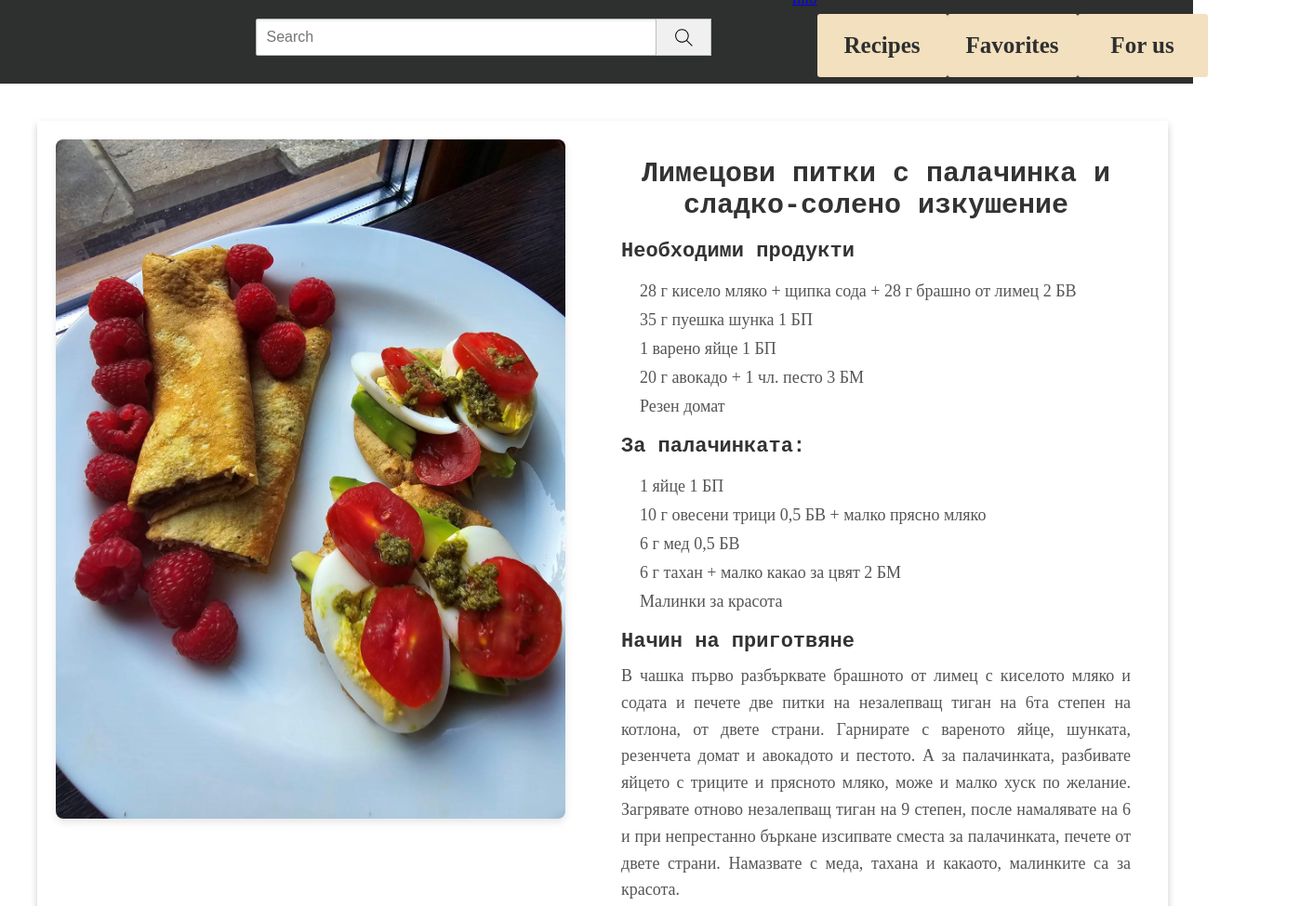
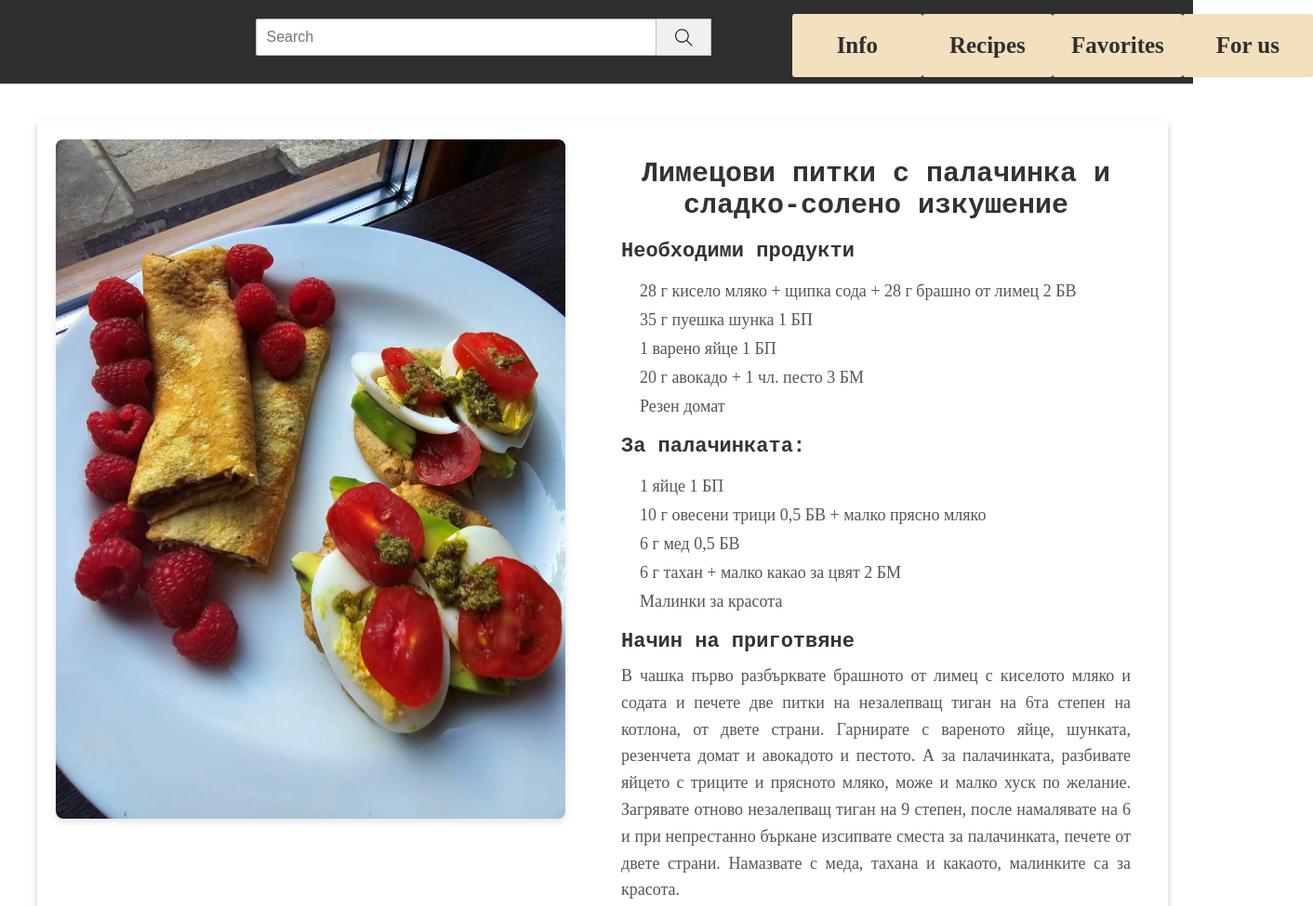
Before and after one commit to preslava-miteva/remo-nt, a website: page open.html in a window 1280 px wide. Shown: the top 975 px of the page at 93% size, 1412 px wide, since content can reach past the window. Drawn offline with Linux system fonts and the light colour scheme.

Commit message:
again updating the upper buttons

```diff
--- a/open.html
+++ b/open.html
@@ -17,7 +17,7 @@
           <div class="tooltip">Search</div>
         </button></div>
         <div class="up_text">
-            <a href="first_page.html" class="uppe"> Info</a>
+            <a href="first_page.html" class="upper_buttons"> Info</a>
             <a class="upper_buttons"  href="resepies.html"> Recipes</a>
             <a class="upper_buttons"  href="like.html"> Favorites</a>
             <a class="upper_buttons" href="for_us.html">For us</a>
```
Also changed, not shown: promp.html (+1 -1 lines), resepies.html (+1 -1 lines).
